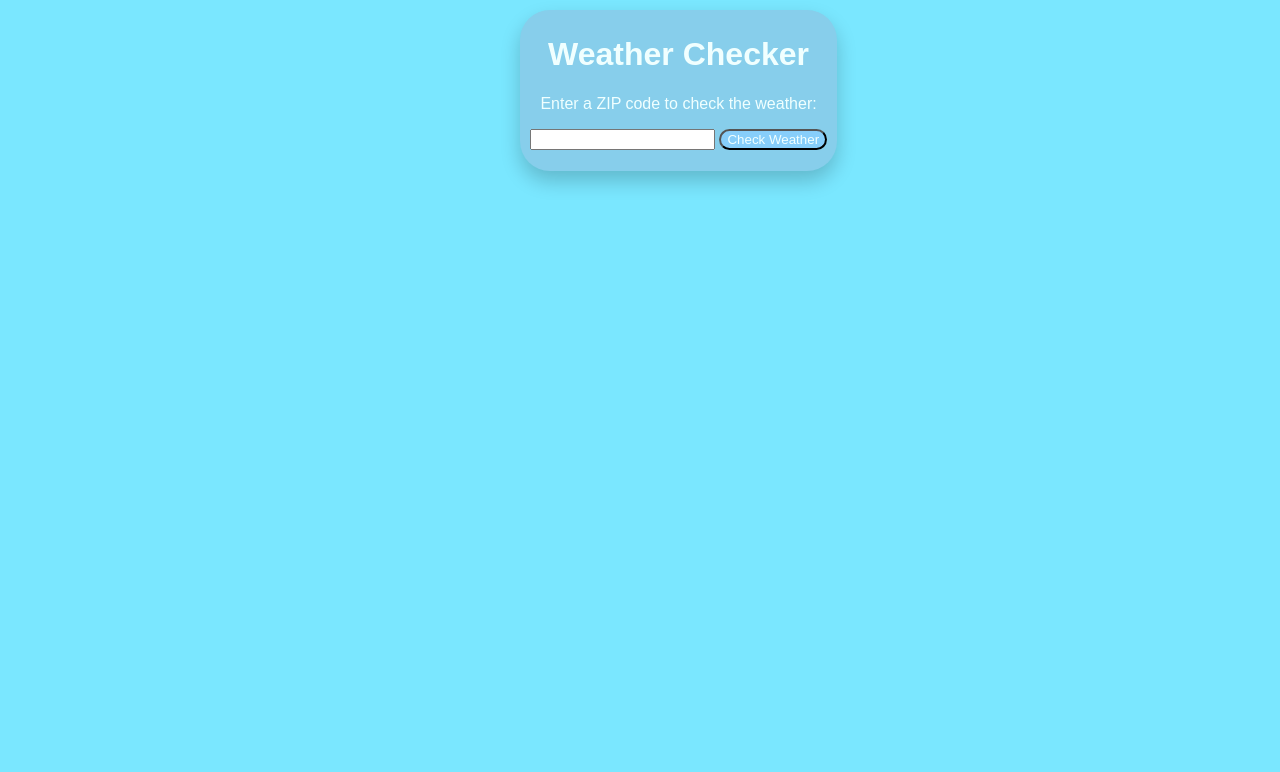
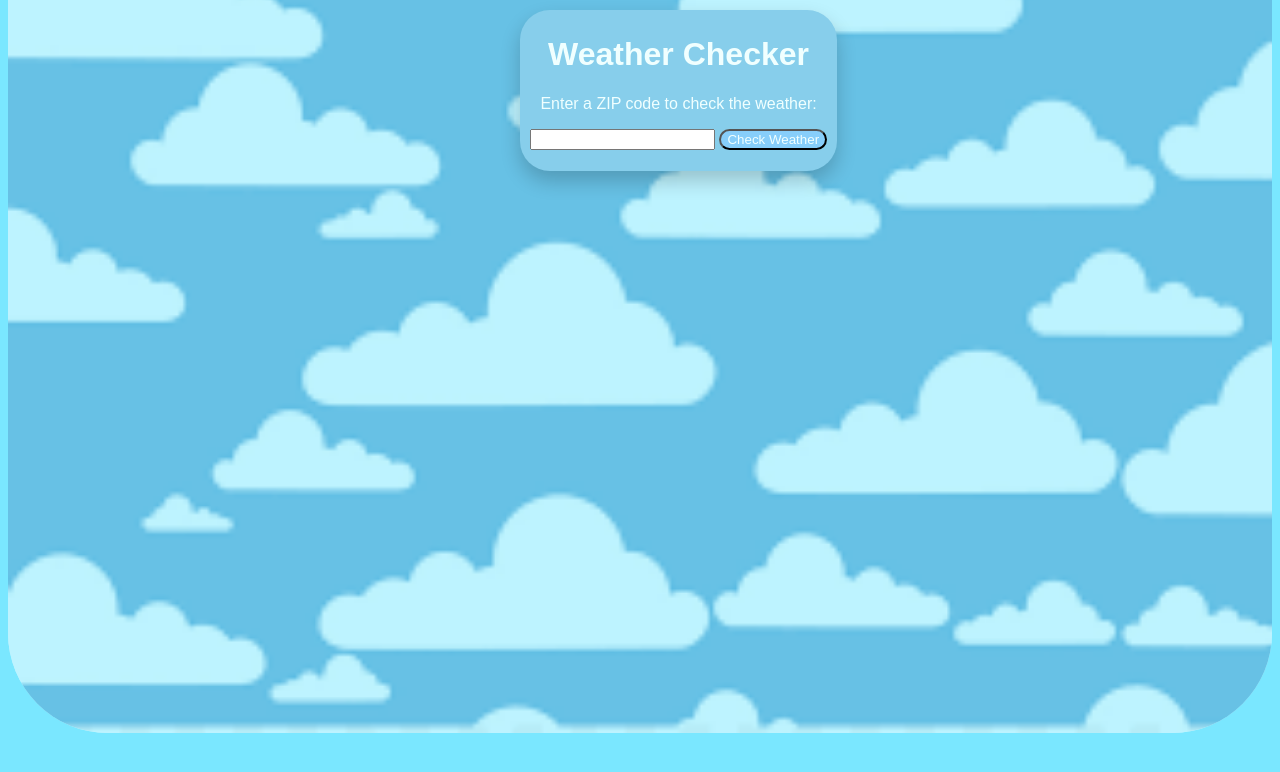
Before and after one commit to richardmarrujo/WeatherApp, a plain HTML site: page index.html in a window 1280 px wide. Drawn offline with Linux system fonts and the light colour scheme.

Commit message:
Update index.html

```diff
--- a/index.html
+++ b/index.html
@@ -18,7 +18,7 @@
             <p id="weatherConditions"></p>
         </div>
     </div>
-    <img class="cloud" src="images/cloud.png" alt="Not working">
+    <img class="cloud" src="/cloud.png" alt="Not working">
 
     <script src="index.js"></script>
 </body>
```
